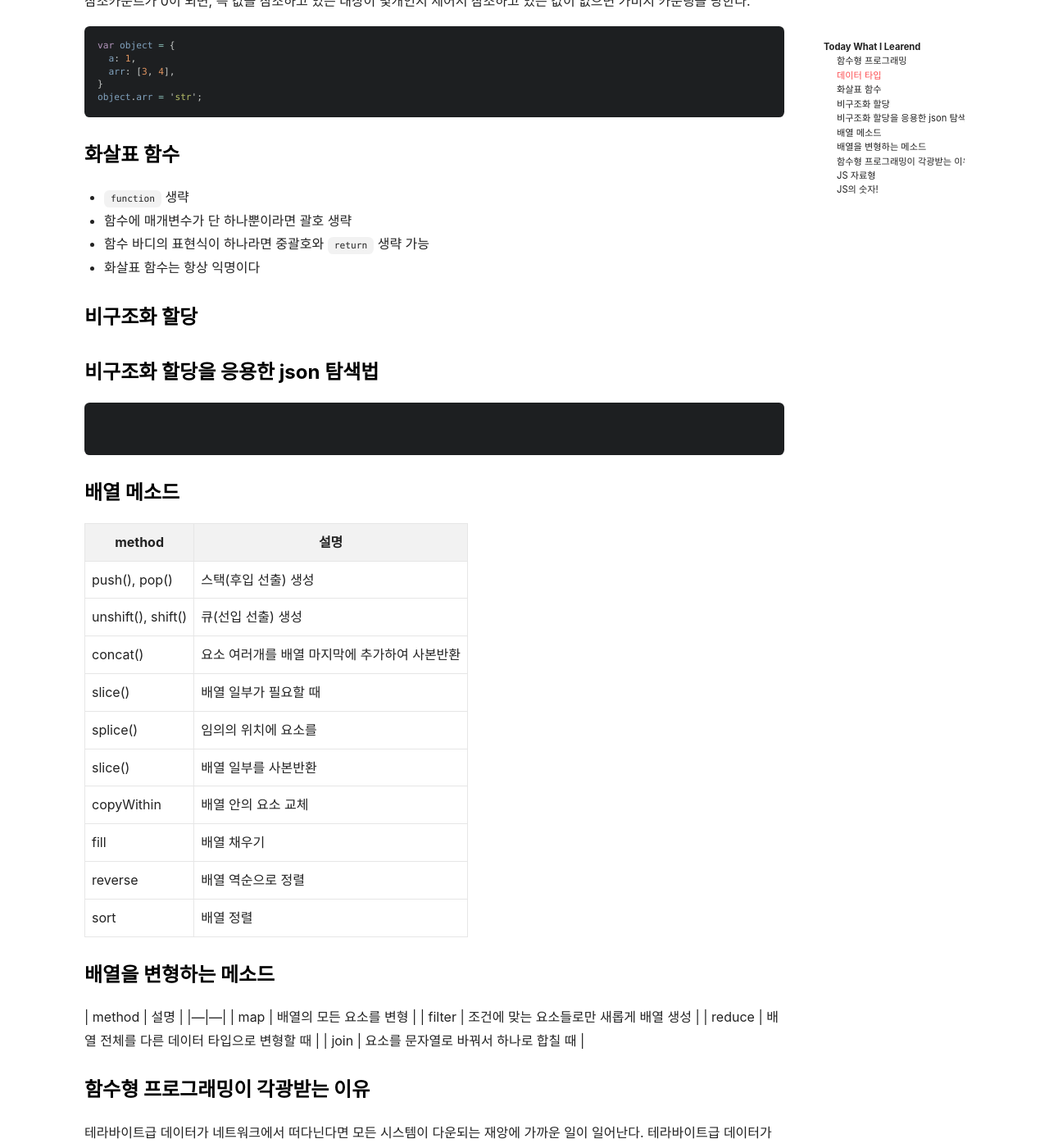
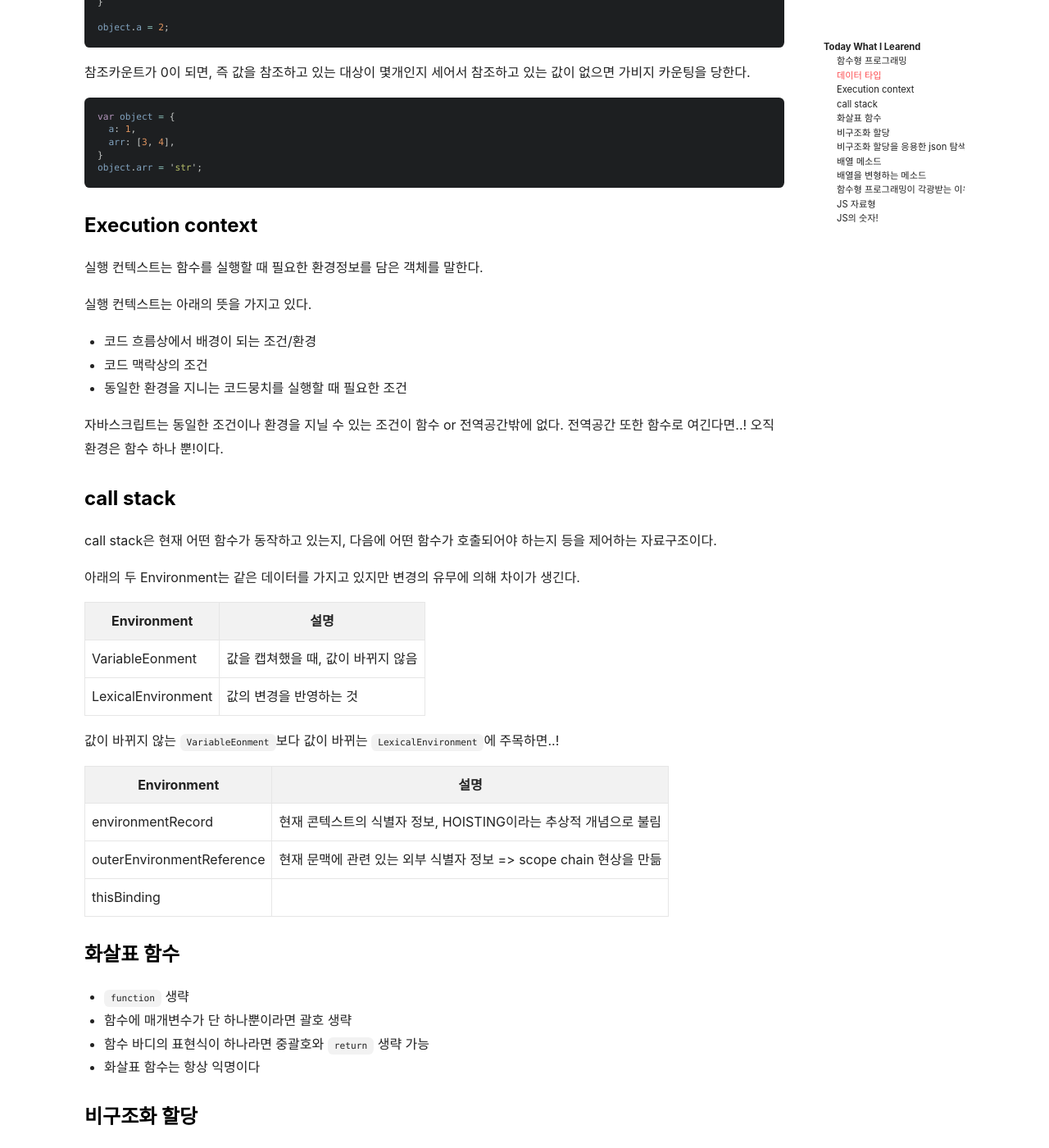
Before and after one commit to mchaemil/mchaemil.github.io, a Jekyll site: the page built from _posts/2020-01-08-js-Javascript-boot-camp-level-up.md, in a window 1280 px wide and 1400 px high, scrolled down 1236 px. Shown: the whole window at 82% size. Built offline with Jekyll 4.4.1, drawn with Linux system fonts in a browser that asks for light colours; nearby versions of some CDN libraries; some of the changed text lies outside the part shown.

Commit message:
update excution context, call stack post

````diff
--- a/_posts/2020-01-08-js-Javascript-boot-camp-level-up.md
+++ b/_posts/2020-01-08-js-Javascript-boot-camp-level-up.md
@@ -14,8 +14,9 @@ tags: javascript
 ---
 **Today I Learend**
 - 함수형 프로그래밍
-
-
+- 데이터 타입
+- Execution context
+- call stack
 
 ---
 
@@ -59,6 +60,37 @@ var object = {
 }
 object.arr = 'str';
 ```
+
+### Execution context
+
+실행 컨텍스트는 함수를 실행할 때 필요한 환경정보를 담은 객체를 말한다.
+
+실행 컨텍스트는 아래의 뜻을 가지고 있다.
+- 코드 흐름상에서 배경이 되는 조건/환경
+- 코드 맥락상의 조건
+- 동일한 환경을 지니는 코드뭉치를 실행할 때 필요한 조건
+
+자바스크립트는 동일한 조건이나 환경을 지닐 수 있는 조건이 함수 or 전역공간밖에 없다.
+전역공간 또한 함수로 여긴다면..! 오직 환경은 함수 하나 뿐!이다.
+
+### call stack
+call stack은 현재 어떤 함수가 동작하고 있는지, 다음에 어떤 함수가 호출되어야 하는지 등을 제어하는 자료구조이다.
+
+아래의 두 Environment는 같은 데이터를 가지고 있지만 변경의 유무에 의해 차이가 생긴다.
+
+| Environment | 설명 |
+|---|---|
+| VariableEonment | 값을 캡쳐했을 때, 값이 바뀌지 않음 |
+| LexicalEnvironment | 값의 변경을 반영하는 것 |
+
+값이 바뀌지 않는 `VariableEonment`보다 값이 바뀌는 `LexicalEnvironment`에 주목하면..!
+
+| Environment | 설명 |
+|---|---|
+| environmentRecord | 현재 콘텍스트의 식별자 정보, HOISTING이라는 추상적 개념으로 불림 |
+| outerEnvironmentReference | 현재 문맥에 관련 있는 외부 식별자 정보 => scope chain 현상을 만듦 |
+| thisBinding |  |
+
 
 
 ### 화살표 함수
````
